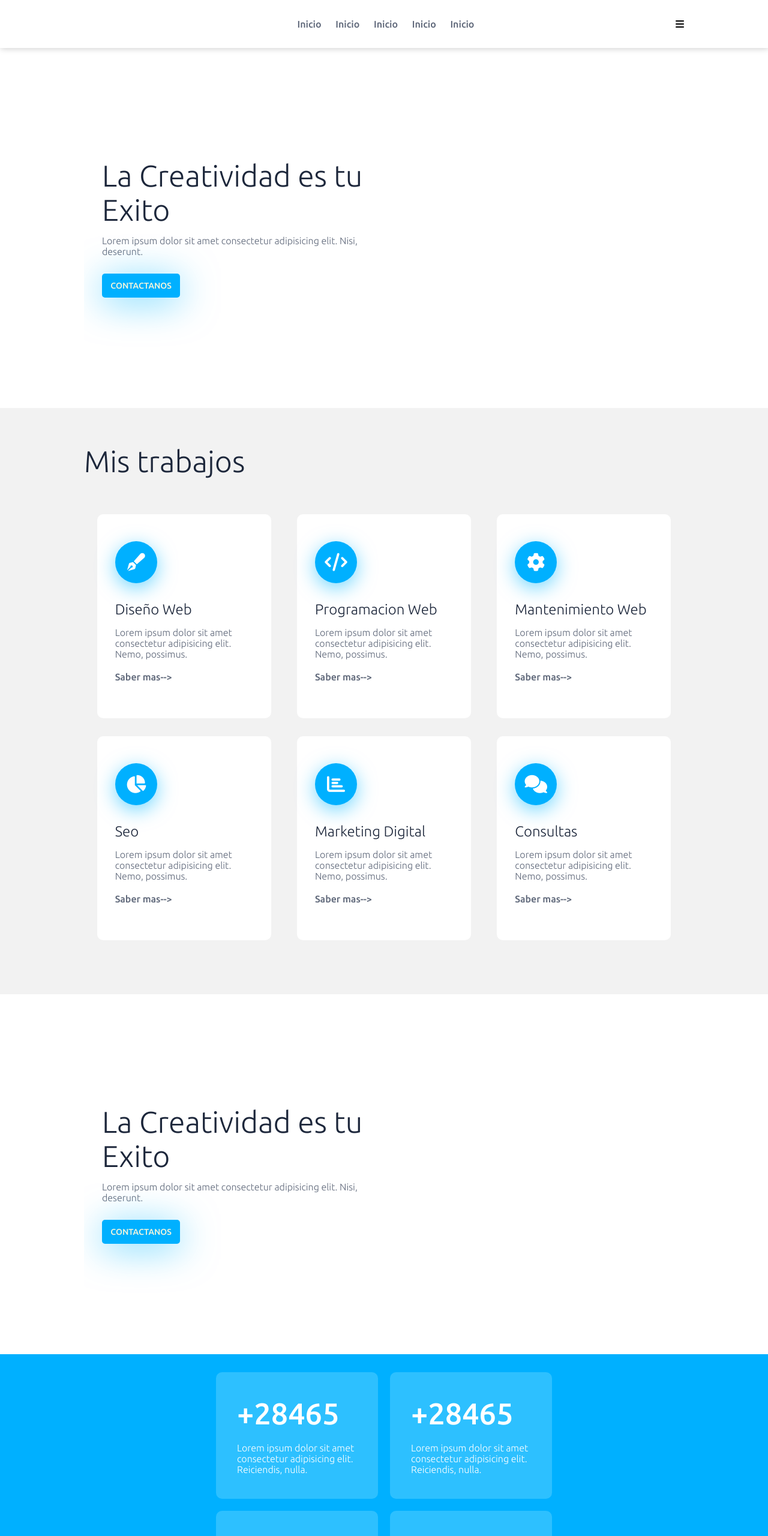
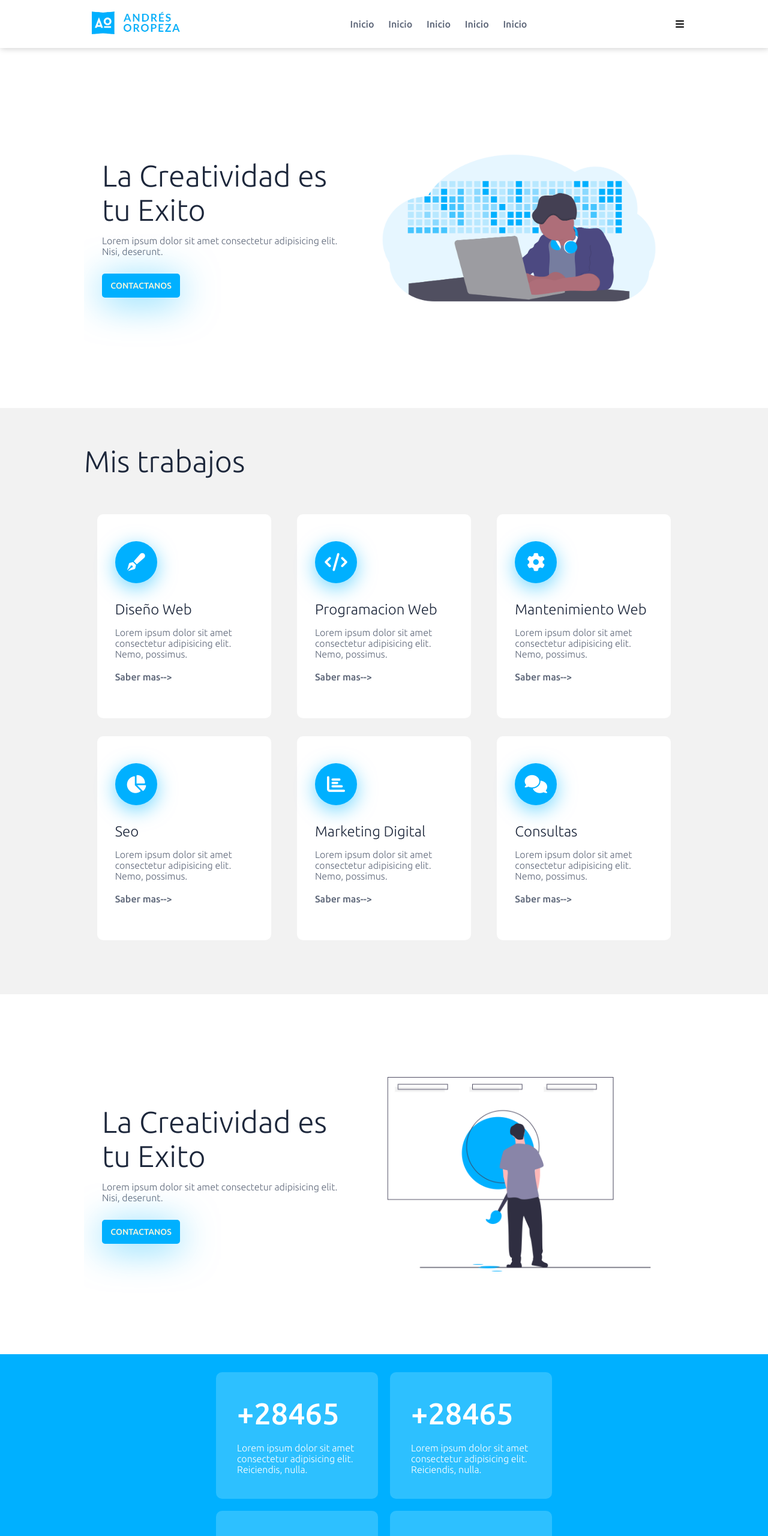
Before and after one commit to AndresOropeza-hub/Prueba, a plain HTML site: page index.html in a window 1280 px wide. Shown: the top 2560 px of the page at 60% size. Drawn offline with Linux system fonts and the light colour scheme; the site is published under a folder, as on GitHub Pages, so addresses that start at the root find nothing.

Commit message:
Update index.html

```diff
--- a/index.html
+++ b/index.html
@@ -15,7 +15,7 @@
         <nav>
             <section class="contenedor nav">
                 <div class="logo">
-                    <img src="/Imagenes/Andres Oropeza Logo.png" alt="">
+                    <img src="Imagenes/Andres Oropeza Logo.png" alt="">
                     <! -- Aqui va el Logo -->
                 </div>
                 <div class="enlaces-header">
@@ -36,7 +36,7 @@
                     <p>Lorem ipsum dolor sit amet consectetur adipisicing elit. Nisi, deserunt.</p>
                     <a href="#">Contactanos</a>
                 </section>
-                <img src="/Imagenes/desarrollo-web.png" alt="">
+                <img src="Imagenes/desarrollo-web.png" alt="">
             </section>
         </div>
     </header>
@@ -89,7 +89,7 @@
             <p>Lorem ipsum dolor sit amet consectetur adipisicing elit. Nisi, deserunt.</p>
             <a href="#">Contactanos</a>
         </section>
-        <img src="/Imagenes/diseño-web.png" alt="">
+        <img src="Imagenes/diseño-web.png" alt="">
     </section>
 
     <section class="results">
@@ -125,7 +125,7 @@
     </section>
 
     <section class="contenedor1 services">
-        <img src="/Imagenes/contruye-wordpress.png" alt="">
+        <img src="Imagenes/contruye-wordpress.png" alt="">
         <div class="box-skills">
             <h4><i class="far fa-check-circle"></i> Diseño Web</h4>
             <h4><i class="far fa-check-circle"></i> Desarrollo Web</h4>
@@ -137,7 +137,7 @@
 
     <footer>
         <div class="partFooter"></div>
-        <img src="/Imagenes/Andres Oropeza Logo - copia.png" alt="">
+        <img src="Imagenes/Andres Oropeza Logo - copia.png" alt="">
         <! -- Aqui va el Logo -->
             <div class="partFooter">
                 <h4>Servicios</h4>
```
